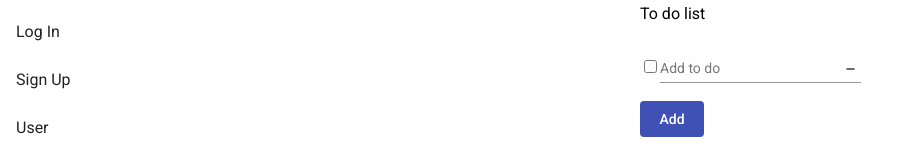
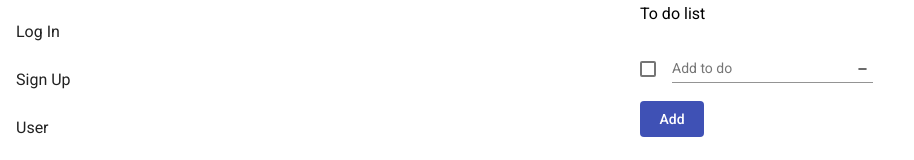
Before and after one commit to ElMachistador/forms, an Angular app: page /todo in a window 1280 px wide. Both pictures are taken after a click on the button "Add". Shown: the top 160 px of the page, without its empty margins (0-914 px from the left). Built offline with nearby package versions, Linux system fonts and the light colour scheme.

Commit message:
it is done

```diff
--- a/src/app/app.module.ts
+++ b/src/app/app.module.ts
@@ -12,9 +12,10 @@ import { MatFormFieldModule } from '@angular/material/form-field';
 import { MatButtonModule } from '@angular/material/button';
 import { MatSelectModule } from '@angular/material/select';
 import { MatRadioModule } from '@angular/material/radio';
-import {MatDatepickerModule} from '@angular/material/datepicker';
+import { MatDatepickerModule } from '@angular/material/datepicker';
 import { MatNativeDateModule } from '@angular/material/core';
 import { MatIconModule } from '@angular/material/icon';
+import { MatCheckboxModule } from '@angular/material/checkbox';
 
 import { ReactiveFormsModule } from '@angular/forms';
 import { SignupComponent } from './signup/signup.component';
@@ -52,7 +53,8 @@ import { TodoComponent } from './todo/todo.component';
     MatRadioModule,
     MatDatepickerModule,
     MatNativeDateModule,
-    MatIconModule
+    MatIconModule,
+    MatCheckboxModule
   ],
   providers: [],
   bootstrap: [AppComponent]
--- a/src/app/todo/todo.component.html
+++ b/src/app/todo/todo.component.html
@@ -1,15 +1,18 @@
 <h3>To do list</h3>
 
+<form [formGroup]="$any(formArray)" (ngSubmit)="add()">
   <div *ngFor="let todo of formArray.controls, let i = index">
-    <div [formGroup]="$any(todo)">
-      <input formControlName="checked" type="checkbox">
+    <div [formGroupName]="i">
+      <mat-checkbox formControlName="checked" type="checkbox">
+      </mat-checkbox>
       <mat-form-field>
         <mat-label for="todo">Add to do</mat-label>
         <input formControlName="text" matInput type="text">
-        <button matSuffix mat-icon-button (click)="remove(i)">
+        <button matSuffix mat-icon-button type="button" (click)="remove(i)">
           <mat-icon>remove</mat-icon>
         </button>
       </mat-form-field>
     </div>
   </div>
-  <button mat-flat-button color="primary" (click)="add()">Add</button>
+</form>
+<button mat-flat-button color="primary" (click)="add()">Add</button>
--- a/src/app/todo/todo.component.scss
+++ b/src/app/todo/todo.component.scss
@@ -0,0 +1,3 @@
+mat-checkbox{
+  margin-right: 16px;
+}
--- a/src/app/todo/todo.component.ts
+++ b/src/app/todo/todo.component.ts
@@ -15,10 +15,9 @@ export class TodoComponent {
       checked: new FormControl(false)
     })
     this.formArray.push(todo)
-    console.log(this.formArray.value)
   }
 
-  remove(index: number){
+  remove(index: number) {
     this.formArray.removeAt(index)
   }
 
```
